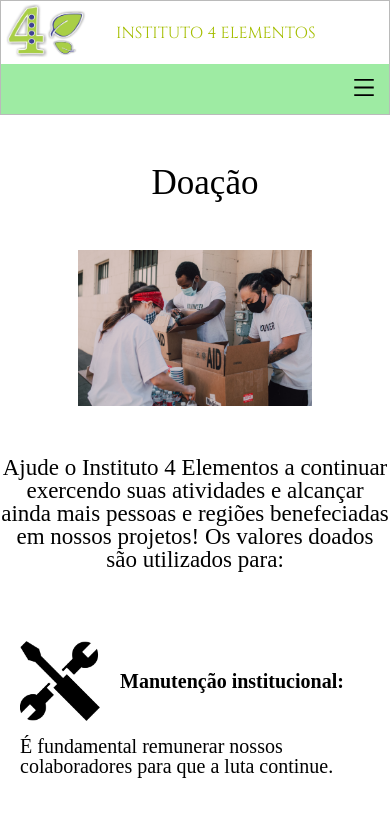
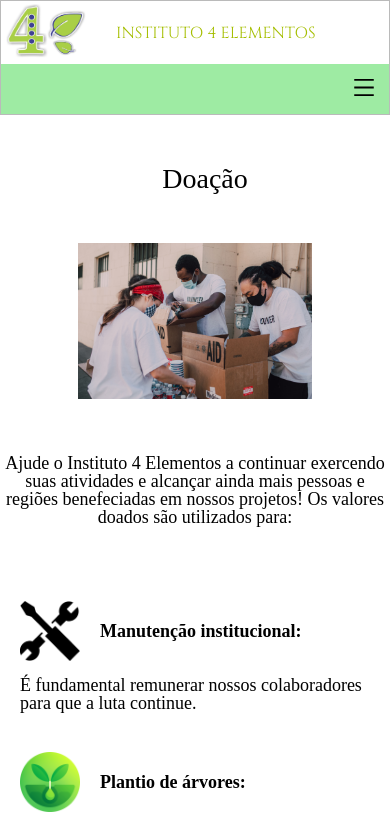
Before and after one commit to LuizaFerri/ONG-4-elementos, a React (Create React App) app: page /doacao in a window 390 px wide. Shown: the top 814 px of the page. Built offline with nearby package versions, Linux system fonts and the light colour scheme.

Commit message:
responsividade - doações

```diff
--- a/src/screens/Doacao/styles.css
+++ b/src/screens/Doacao/styles.css
@@ -57,3 +57,23 @@
     align-items: center;
     margin-bottom: 15px;
 }
+
+@media screen and (max-width:400px){
+    .pdoacao{
+        font-size: 18px;
+        padding: 5px;
+    }
+    .tituloIcons{
+        font-size: 18px;
+    }
+    .descricaoDoacao{
+        font-size: 18px;
+    }
+    .imgsDoacao{
+        width: 60px;
+        height: 60px;
+    }
+    .tituloDoacao{
+        font-size: 28px;
+    }
+}
```
